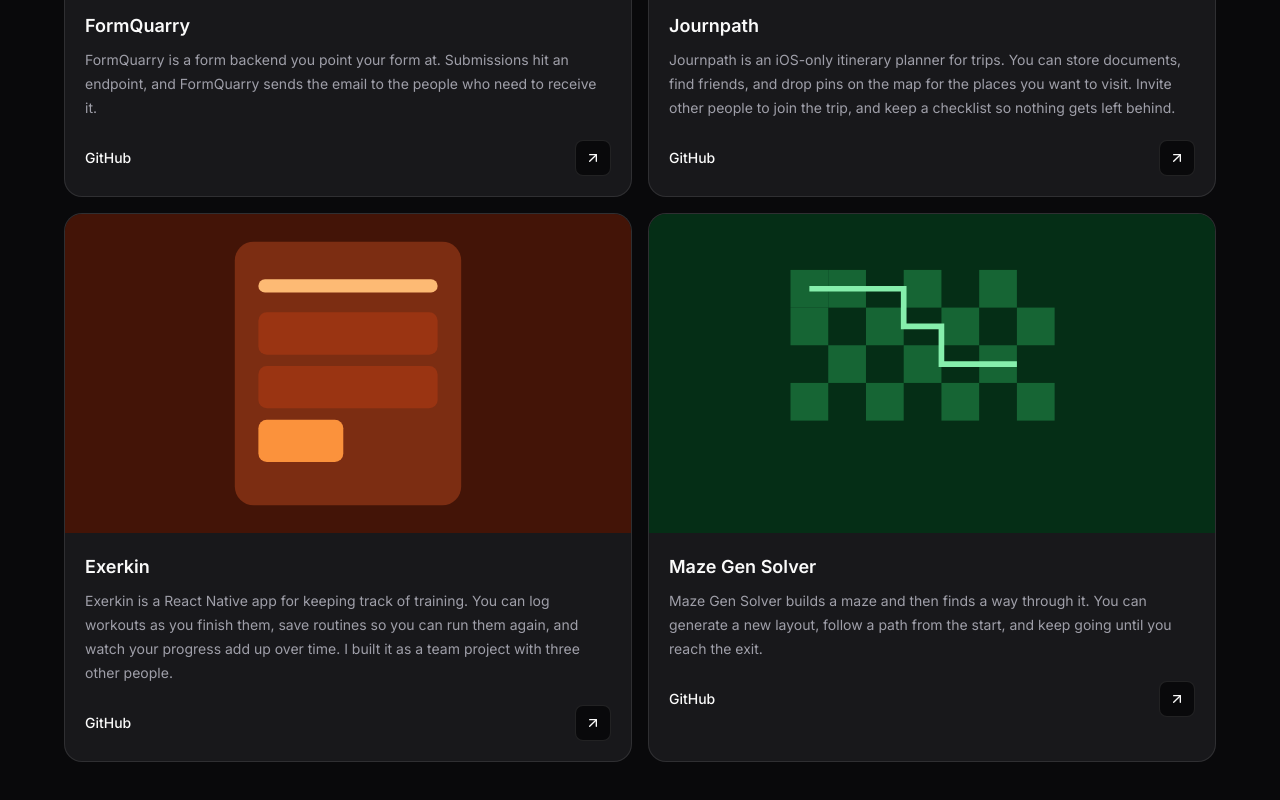
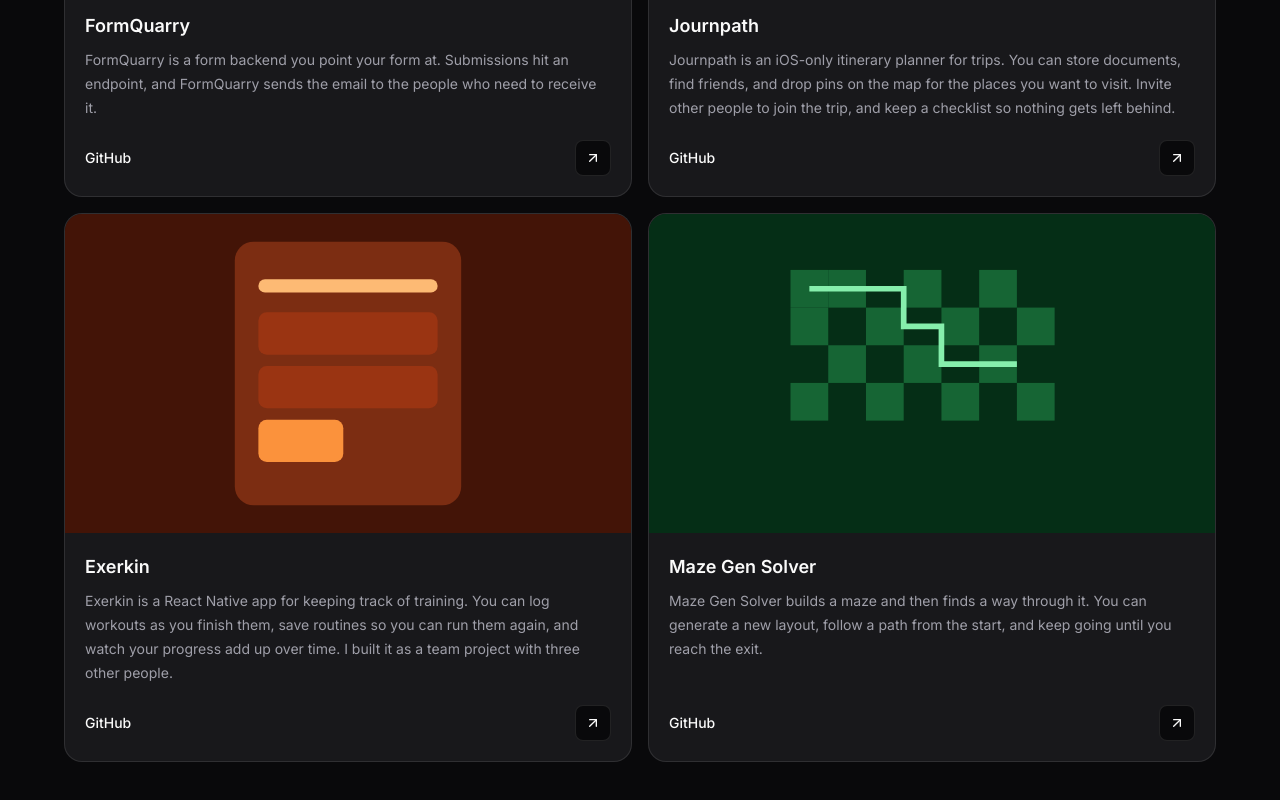
Before and after one commit to Bhumir2503/Portfolio, a Next.js app: page / in a window 1280 px wide. Shown: the part 2055-2855 px from the top of the page. Built offline with nearby package versions, Linux system fonts and the light colour scheme.

Commit message:
updated Work component styles for improved layout; adjusted project item height and spacing for better visual consistency

```diff
--- a/components/sections/work.tsx
+++ b/components/sections/work.tsx
@@ -51,7 +51,7 @@ export function Work() {
         {projects.map((project) => (
           <li
             key={project.name}
-            className="flex flex-col overflow-hidden rounded-2xl border border-border bg-card"
+            className="flex h-full flex-col overflow-hidden rounded-2xl border border-border bg-card"
           >
             <a href={project.href}>
               <img
@@ -67,7 +67,7 @@ export function Work() {
               <p className="mt-2 text-sm leading-6 text-muted-foreground">
                 {project.subtitle}
               </p>
-              <div className="mt-5 flex items-center justify-between">
+              <div className="mt-auto flex items-center justify-between pt-5">
                 <a
                   href={project.github}
                   target="_blank"
```
